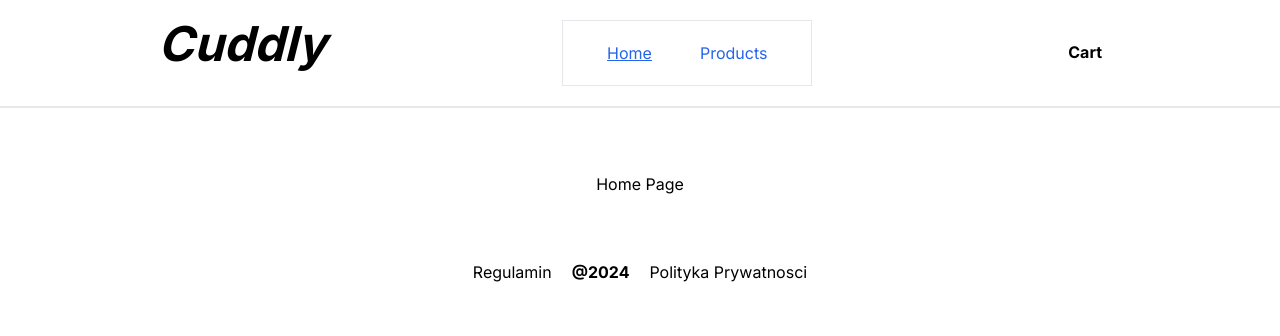
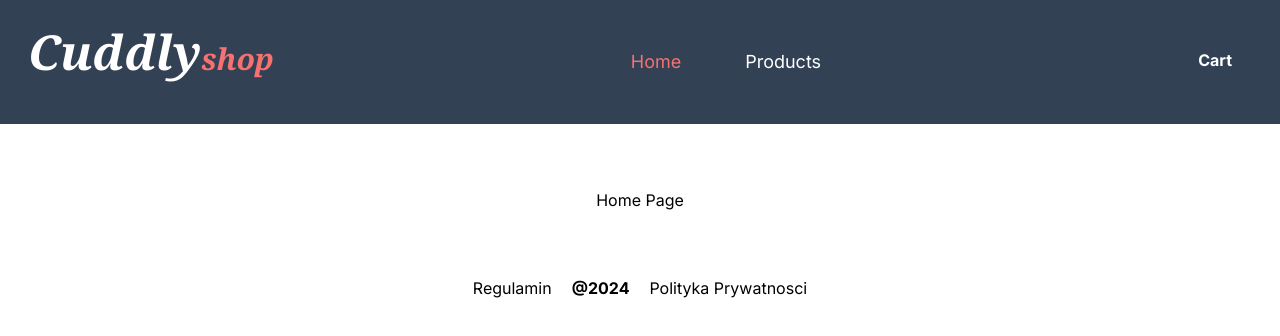
Before and after one commit to bmichalczuk/cuddly-eureka, a Next.js app: page / in a window 1280 px wide. Shown: the top 336 px of the page. Built offline with nearby package versions, Linux system fonts and the light colour scheme.

Commit message:
change styles in SiteHeader

```diff
--- a/src/app/ui/molecules/SiteNavbar.tsx
+++ b/src/app/ui/molecules/SiteNavbar.tsx
@@ -1,12 +1,11 @@
-import clsx from "clsx";
 import { ActiveLink } from "@ui/atoms/ActiveLink";
 
 export const SiteNavbar = () => {
-	const className = clsx("mx-3", "text-1xl", "text-blue-600", "hover:text-blue-600");
-	const activeClassName = clsx("underline", "transition:transform");
+	const className = "text-lg bg-none px-4 py-2 mx-1 ";
+	const activeClassName = "text-red-400 ";
 	return (
 		<nav>
-			<ul className="flex flex-row justify-around border  p-5 align-middle">
+			<ul className="flex flex-row justify-around   p-5 align-middle">
 				<li className="mx-3">
 					<ActiveLink exact className={className} activeClassName={activeClassName} href="/">
 						Home
--- a/src/app/ui/organisms/SiteHeader.tsx
+++ b/src/app/ui/organisms/SiteHeader.tsx
@@ -2,10 +2,10 @@ import Link from "next/link";
 import { SiteNavbar } from "../molecules/SiteNavbar";
 export function SiteHeader() {
 	return (
-		<header className="bg-gray-100-100 flex flex-row justify-around border-b-2  p-5 px-10">
-			<h1>
+		<header className="m-0 flex w-full justify-between bg-slate-700 p-7 text-white">
+			<h1 className="font-serif text-5xl italic text-white">
 				<Link className="text-5xl font-bold italic" title="Go to home page" href="/">
-					Cuddly
+					Cuddly<span className="text-3xl text-red-400">shop</span>
 				</Link>
 			</h1>
 			<SiteNavbar />
```
